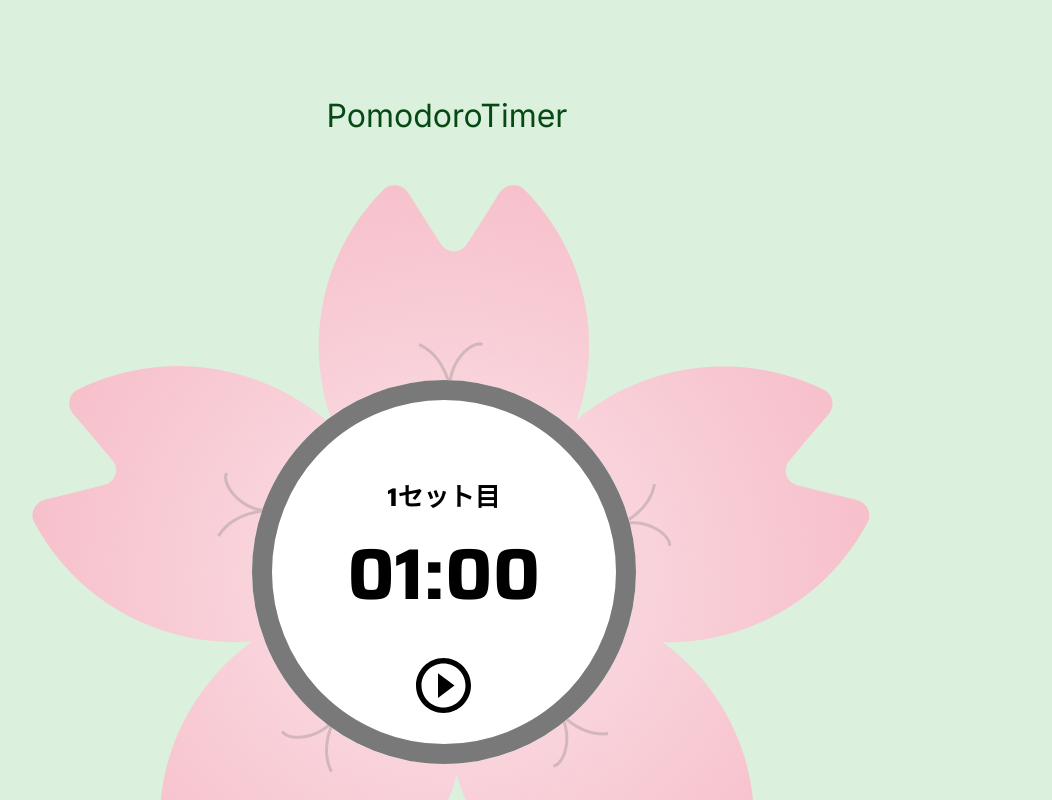
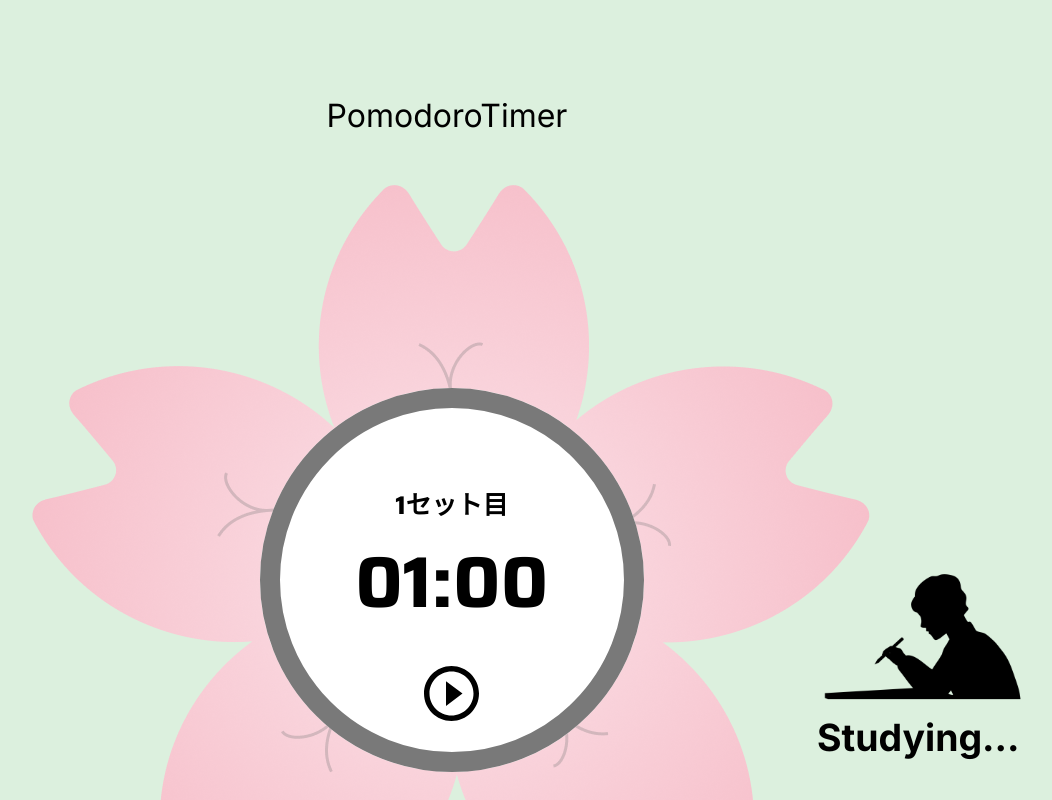
Before and after one commit to YukaChoco/blossom-pomodoro-timer, a Next.js app: page / in a window 1280 px wide. Shown: the top 800 px of the page, without its empty margins (193-1245 px from the left). Built offline with nearby package versions, Linux system fonts and the light colour scheme; a web font is replaced by a local one.

Commit message:
優香ちゃんのやつをプルしたい

```diff
--- a/app/components/ModeIcon.tsx
+++ b/app/components/ModeIcon.tsx
@@ -4,8 +4,8 @@ import styles from "./modeIcon.module.css";
 export default function ModeIcon({ mode }: { mode: Mode }) {
   return (
     <div className={styles.modeIcon}>
-      <img src="./playButton.svg" />
-      <span>Studying</span>
+      <img src="./working_image.svg" width="80%" />
+      <h3>Studying...</h3>
     </div>
   );
 }
--- a/app/components/modeIcon.module.css
+++ b/app/components/modeIcon.module.css
@@ -1,4 +1,5 @@
 .modeIcon{
-    width: 30px;
-    height: 30px;
+    position: fixed;
+    bottom: 5%;
+    right: 0;
 }
--- a/app/components/timer.module.css
+++ b/app/components/timer.module.css
@@ -24,9 +24,9 @@
 .container {
   position:absolute;
   top: 50%;
-  top: 15.3rem;
+  top: 15.8rem;
   left: 50%;
-  left: 15.3rem;
+  left: 15.8rem;
   float: left;
   width: 24rem;
   height: 24rem;
--- a/app/globals.css
+++ b/app/globals.css
@@ -11,7 +11,7 @@ body {
 }
 
 body {
-  color: rgb(6, 73, 20);
+  color: black;
   background: rgb(220, 240, 222);
 }
 
```
Also changed, not shown: app/page.module.css (+0 -16 lines), app/page.tsx (indentation only), public/working_image.svg (added), 1 other file (tests, documents, lock files or other folders).
